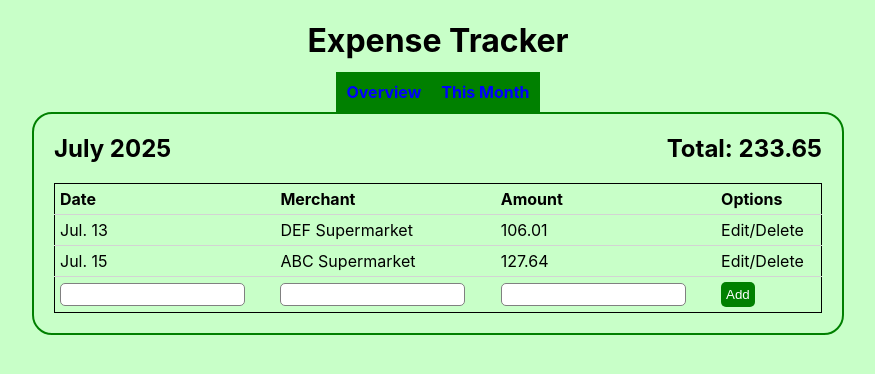
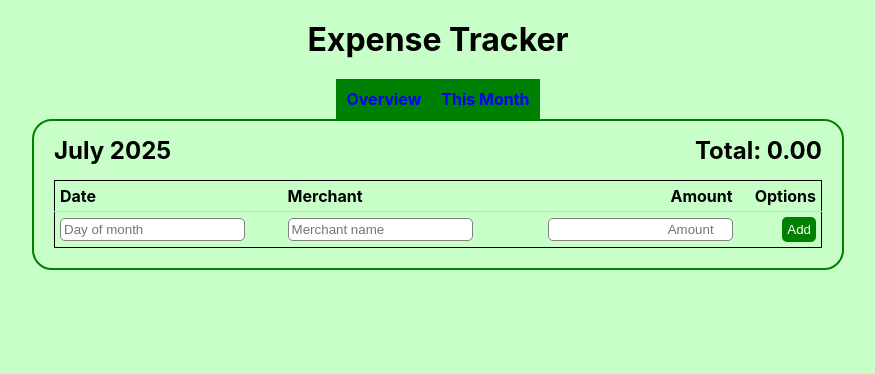
Before and after one commit to cchomyc/expense_tracker, a React (Create React App) app: page /month in a window 1280 px wide. Shown: the top 374 px of the page, without its empty margins (202-1077 px from the left). Built offline with nearby package versions, Linux system fonts and the light colour scheme.

Commit message:
Implemented add-expense button. Some UI improvements.

```diff
--- a/src/App.css
+++ b/src/App.css
@@ -10,6 +10,7 @@
 
 h1 {
   text-align: center;
+  margin: 20px 0 30px;
 }
 
 a {
@@ -21,21 +22,24 @@ a {
 }
 
 .View {
-  position: relative;
-  top: 10px;
+  margin: 10px 20px 20px;
   width: 60%;
   border: 2px solid green;
   border-radius: 20px;
-  padding: 20px;
+  padding: 5px 20px 20px;
 }
 
 h2 {
-  margin-top: 0;
+  background-color: rgb(200, 255, 200);
+  padding: 10px 0;
+  margin: 0 0 5px;
+  position: sticky;
+  top: 0;
 }
 
 .MonthViewTotal {
   position: absolute;
-  right: 20px;
+  right: 0;
 }
 
 table {
@@ -54,6 +58,10 @@ td {
   padding: 5px;
 }
 
+.AlignRight {
+  text-align: right;
+}
+
 input {
   border: 1px solid grey;
   border-radius: 5px;
--- a/src/App.js
+++ b/src/App.js
@@ -12,10 +12,6 @@ function App() {
     expenseYear.push(new Month(i));
   }
 
-  // Insert dummy data.
-  expenseYear[6].addExpense(new Expense(15, "ABC Supermarket", 127.64));
-  expenseYear[6].addExpense(new Expense(13, "DEF Supermarket", 106.01));
-
   // Data-handling functions.
   const getMonth = monthNum => {
     // Return a copy of the requested Month.
@@ -26,6 +22,7 @@ function App() {
     });
     return monthCopy;
   };
+  const addExpenseToMonth = (monthNum, dayOfMonth, merchant, amount) => expenseYear[monthNum].addExpense(new Expense(dayOfMonth, merchant, amount));
 
   return (
     <div className="App">
@@ -37,7 +34,7 @@ function App() {
       <div className="View">
         <Routes>
           <Route path="/" element={<Overview />} />
-          <Route path="/month" element={<MonthView monthNum={6} getMonth={getMonth} />} />
+          <Route path="/month" element={<MonthView monthNum={6} getMonth={getMonth} addExpenseToMonth={addExpenseToMonth} />} />
         </Routes>
       </div>
     </div>
--- a/src/MonthView.js
+++ b/src/MonthView.js
@@ -1,19 +1,41 @@
-import { useState } from "react";
+import { useRef, useState } from "react";
 
-function MonthView({ monthNum, getMonth }) {
+function MonthView({ monthNum, getMonth, addExpenseToMonth }) {
+  const dayOfMonthInput = useRef(null);
+  const merchantInput = useRef(null);
+  const amountInput = useRef(null);
   let [ month, setMonth ] = useState(getMonth(monthNum));
+
+  // Button click-handlers.
+  const addExpenseClicked = () => {
+    addExpenseToMonth(monthNum, Number(dayOfMonthInput.current.value), merchantInput.current.value, Number(amountInput.current.value));
+    dayOfMonthInput.current.value = null;
+    merchantInput.current.value = null;
+    amountInput.current.value = null;
+    setMonth(getMonth(monthNum));
+  };
 
   return (
     <div>
       <h2><span>{month.getMonthStr()} 2025</span><span className="MonthViewTotal">Total: {month.total.toFixed(2)}</span></h2>
       <table>
-        <thead><tr><th>Date</th><th>Merchant</th><th>Amount</th><th>Options</th></tr></thead>
+        <thead><tr><th>Date</th><th>Merchant</th><th className="AlignRight">Amount</th><th className="AlignRight">Options</th></tr></thead>
         <tbody>
           {month.expenses.map(expense => (
             // TODO: Add key={unique_id} in each generated <tr>.
-            <tr><td>{month.getMonthAbbrev()} {expense.dayOfMonth}</td><td>{expense.merchant}</td><td>{expense.amount.toFixed(2)}</td><td>Edit/Delete</td></tr>
+            <tr>
+              <td>{month.getMonthAbbrev()} {expense.dayOfMonth}</td>
+              <td>{expense.merchant}</td>
+              <td className="AlignRight">{expense.amount.toFixed(2)}</td>
+              <td className="AlignRight">Edit/Delete</td>
+            </tr>
           ))}
-          <tr><td><input /></td><td><input /></td><td><input /></td><td><button>Add</button></td></tr>
+          <tr>
+            <td><input ref={dayOfMonthInput} type="number" placeholder="Day of month" /></td>
+            <td><input ref={merchantInput} type="text" placeholder="Merchant name" /></td>
+            <td className="AlignRight"><input ref={amountInput} type="number" placeholder="Amount" className="AlignRight" /></td>
+            <td className="AlignRight"><button onClick={addExpenseClicked}>Add</button></td>
+          </tr>
         </tbody>
       </table>
     </div>
```
